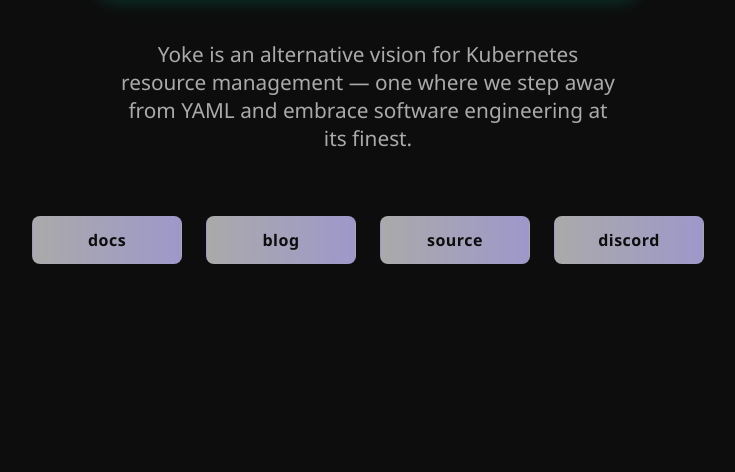
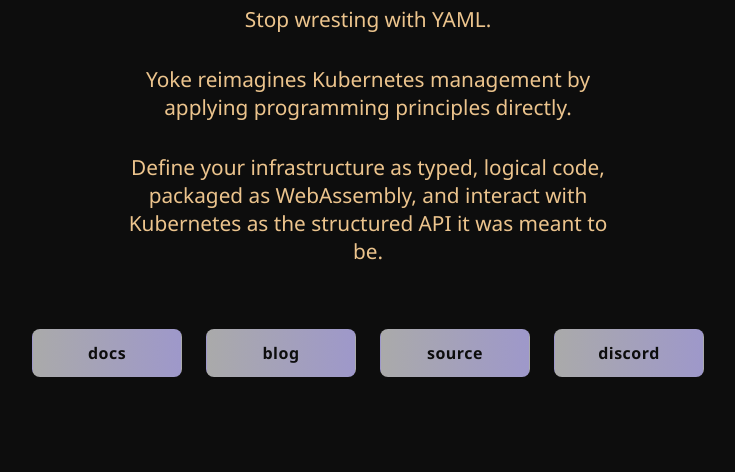
Before and after one commit to yokecd/yokecd.github.io, a plain HTML site: page index.html in a window 1280 px wide. Shown: the part 360-832 px from the top of the page, without its empty margins (272-1007 px from the left). Drawn offline with Linux system fonts and the light colour scheme.

Commit message:
update landing page text

```diff
--- a/index.html
+++ b/index.html
@@ -47,7 +47,8 @@
         max-width: 500px;
         margin: 0.5rem auto 2rem;
         font-size: 1.3rem;
-        color: #aaa;
+        color: #ecc48d;
+        justify-content: start;
       }
 
       .links {
@@ -85,9 +86,12 @@
     </div>
 
     <div>
+      <h1>Infrastructure as Code. But Actually.</h1>
+      <p>Stop wresting with YAML.</p>
+      <p>Yoke reimagines Kubernetes management by applying programming principles directly.</p>
       <p>
-        Yoke is an alternative vision for Kubernetes resource management — one where we step away from YAML and embrace
-        software engineering at its finest.
+        Define your infrastructure as typed, logical code, packaged as WebAssembly, and interact with Kubernetes as the
+        structured API it was meant to be.
       </p>
     </div>
 
```
